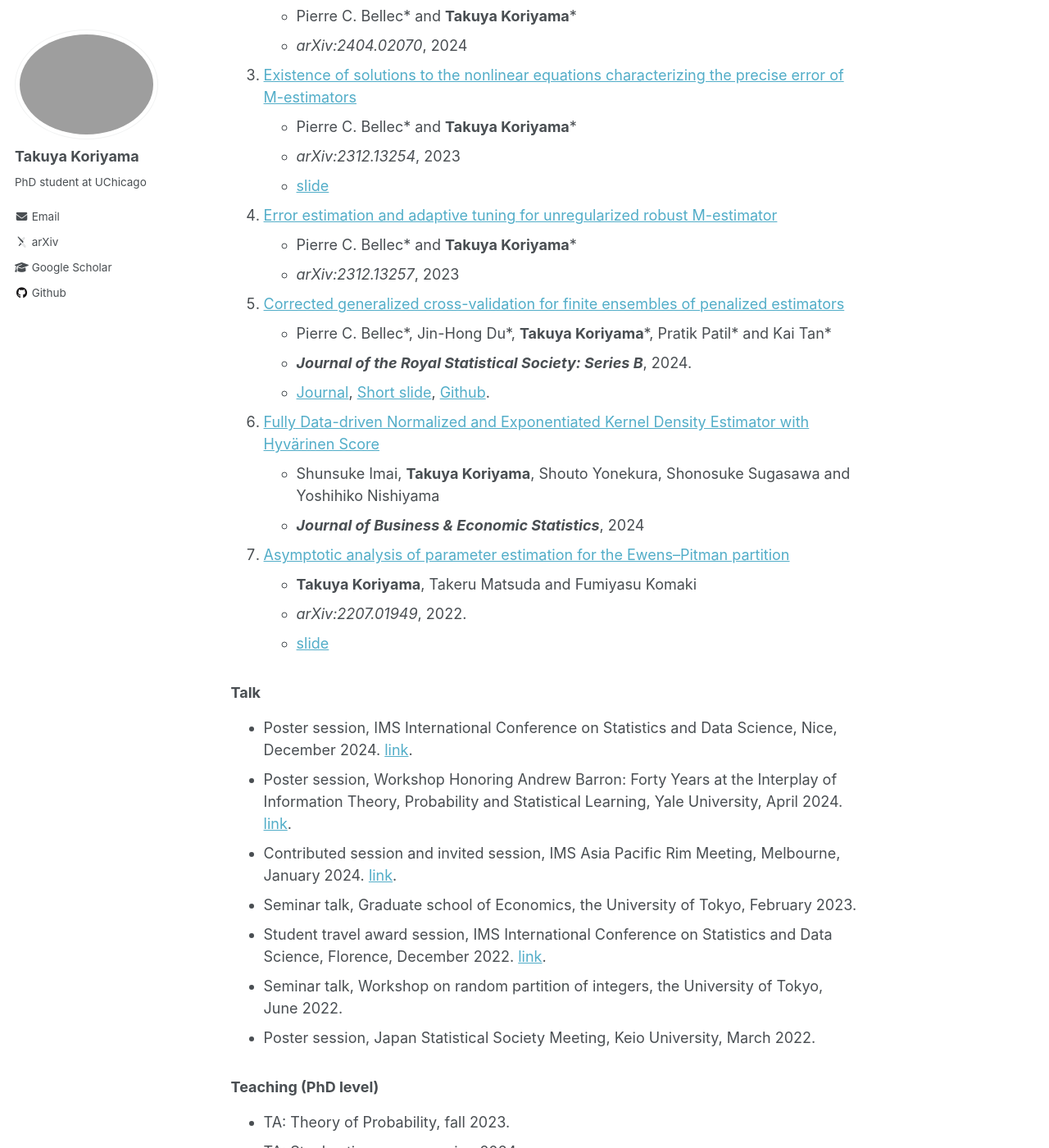
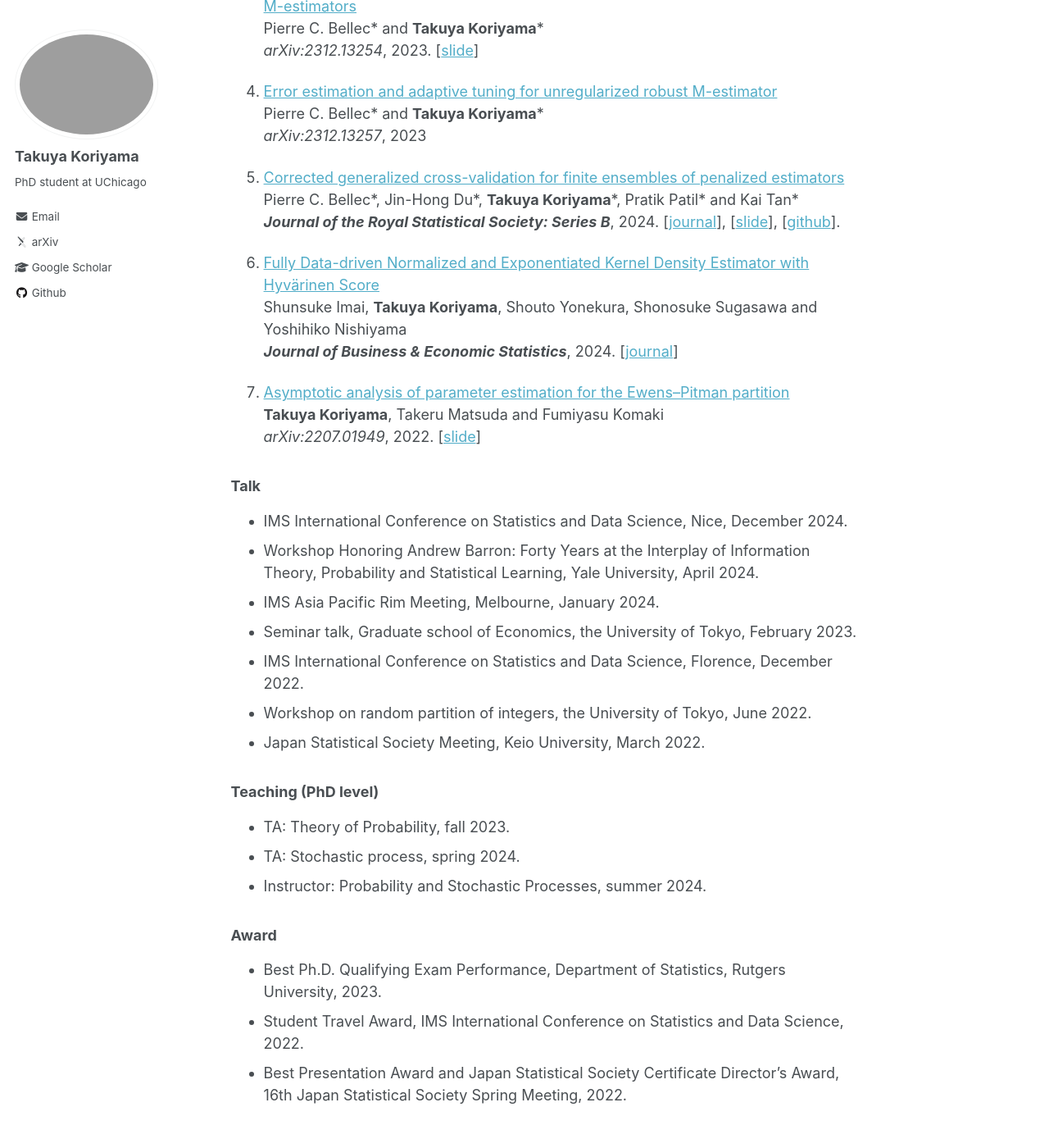
Before and after one commit to TakuyaKoriyama/takuyakoriyama.github.io, a Jekyll site: the page built from _pages/about.md, in a window 1280 px wide and 1400 px high, scrolled down 908 px. Shown: the whole window at 82% size. Built offline with Jekyll 4.4.1, drawn with Linux system fonts in a browser that asks for light colours; some web fonts are replaced; some of the changed text lies outside the part shown.

Commit message:
Update about.md

```diff
--- a/_pages/about.md
+++ b/_pages/about.md
@@ -8,54 +8,53 @@ redirect_from:
 ---
 
 ### About me
-I am a first-year Ph.D. student in Statistics at The University of Chicago, Booth School of Business. I'm broadly interested in statistics, optimization, and probability.
-My recent research interests include:
-* High dimensional statistics in the proportional regime (p/n -> constant)
-* High dimensional probability and Convex geometry
-* Statistical Optimal transport
+I am a first-year Ph.D. student in Statistics at The University of Chicago, Booth School of Business. I'm broadly interested in statistics, optimization, and probability. My recent research interests include high dimensional statistics in the proportional regime (p/n -> constant), high dimensional probability, and optimal transport.
 
 ### Education
 * 2024-present. PhD student in Econometrics and Statistics at The University of Chicago, Booth School of Business. Advisor: [Tengyuan Liang](https://tyliang.github.io/Tengyuan.Liang/).
-* 2022-2024. PhD student in Statistics at Rutgers University. Advisor: [Pierre C. Bellec](https://statweb.rutgers.edu/PCB71/).
-* 2018-2022. Bachelor degree in Applied Mathematics, The University of Tokyo. Advisors: [Takeru Matsuda](http://www.stat.t.u-tokyo.ac.jp/~t-matsuda/) and [Fumiyasu Komaki](http://www.stat.t.u-tokyo.ac.jp/~komaki/index-e.html).
+* 2022-2024. PhD student in Statistics at Rutgers University.
+Advisors: [Pierre C. Bellec](https://statweb.rutgers.edu/PCB71/) and [Qiyang Han](https://statweb.rutgers.edu/qh85/).
+* 2018-2022. Bachelor degree in Applied Mathematics, The University of Tokyo.
+Advisors: [Takeru Matsuda](http://www.stat.t.u-tokyo.ac.jp/~t-matsuda/) and [Fumiyasu Komaki](http://www.stat.t.u-tokyo.ac.jp/~komaki/index-e.html).
 
 
 ### Publication (multiple \* means alphabetical order)
-1. [Precise Asymptotics of Bagging Regularized M-estimators](https://arxiv.org/abs/2409.15252)
-- __Takuya Koriyama__, Pratik Patil, Jin-Hong Du, Kai Tan, and Pierre C. Bellec
-- *arXiv:2409.15252*, 2024
-- [Github](https://github.com/jaydu1/subagging-asymptotics)
+1. [Precise Asymptotics of Bagging Regularized M-estimators](https://arxiv.org/abs/2409.15252)\\
+__Takuya Koriyama__, Pratik Patil, Jin-Hong Du, Kai Tan, and Pierre C. Bellec \\
+*arXiv:2409.15252*, 2024. [[github](https://github.com/jaydu1/subagging-asymptotics)]
 
-1. [Asymptotics of resampling without replacement in robust and logistic regression](https://arxiv.org/abs/2404.02070)
-- Pierre C. Bellec\* and __Takuya Koriyama__\*
-- *arXiv:2404.02070*, 2024
-1. [Existence of solutions to the nonlinear equations characterizing the precise error of M-estimators](https://arxiv.org/abs/2312.13254)
-- Pierre C. Bellec\* and __Takuya Koriyama__\*
-- *arXiv:2312.13254*, 2023
-- [slide](../files/nonlinear_system_slide.pdf)
-1. [Error estimation and adaptive tuning for unregularized robust M-estimator](https://arxiv.org/abs/2312.13257)
-- Pierre C. Bellec\* and __Takuya Koriyama__\*
-- *arXiv:2312.13257*, 2023
-1. [Corrected generalized cross-validation for finite ensembles of penalized estimators](https://arxiv.org/abs/2310.01374)
-- Pierre C. Bellec\*, Jin-Hong Du\*, __Takuya Koriyama__\*, Pratik Patil\* and Kai Tan\*
-- __*Journal of the Royal Statistical Society: Series B*__, 2024.
-- [Journal](https://doi.org/10.1093/jrsssb/qkae092), [Short slide](../files/slide_cgcv.pdf), [Github](https://github.com/kaitan365/CorrectedGCV).
-1. [Fully Data-driven Normalized and Exponentiated Kernel Density Estimator with Hyvärinen Score](https://www.tandfonline.com/doi/full/10.1080/07350015.2024.2326149?casa_token=_YOXJFqGXa0AAAAA%3AZCueJ9QbEp0N1Yvh8Bm0ieEefDcQECfZyzYWfPd2KTI_yxy9l7rt0cja6c5I4cyVJuAT7q2sfTzo)
-- Shunsuke Imai, __Takuya Koriyama__, Shouto Yonekura, Shonosuke Sugasawa and Yoshihiko Nishiyama
-- __*Journal of Business & Economic Statistics*__, 2024
-1. [Asymptotic analysis of parameter estimation for the Ewens--Pitman partition](https://arxiv.org/abs/2207.01949)
-   - __Takuya Koriyama__, Takeru Matsuda and Fumiyasu Komaki
-   - *arXiv:2207.01949*, 2022.
-   - [slide](../files/slide_ep.pdf)
+1. [Asymptotics of resampling without replacement in robust and logistic regression](https://arxiv.org/abs/2404.02070)\\
+Pierre C. Bellec\* and __Takuya Koriyama__\* \\
+*arXiv:2404.02070*, 2024
+
+1. [Existence of solutions to the nonlinear equations characterizing the precise error of M-estimators](https://arxiv.org/abs/2312.13254)\\
+Pierre C. Bellec\* and __Takuya Koriyama__\*\\
+*arXiv:2312.13254*, 2023. [[slide](../files/nonlinear_system_slide.pdf)]
+
+1. [Error estimation and adaptive tuning for unregularized robust M-estimator](https://arxiv.org/abs/2312.13257)\\
+Pierre C. Bellec\* and __Takuya Koriyama__\*\\
+*arXiv:2312.13257*, 2023
+
+1. [Corrected generalized cross-validation for finite ensembles of penalized estimators](https://arxiv.org/abs/2310.01374)\\
+Pierre C. Bellec\*, Jin-Hong Du\*, __Takuya Koriyama__\*, Pratik Patil\* and Kai Tan\* \\
+__*Journal of the Royal Statistical Society: Series B*__, 2024. [[journal](https://doi.org/10.1093/jrsssb/qkae092)], [[slide](../files/slide_cgcv.pdf)], [[github](https://github.com/kaitan365/CorrectedGCV)].
+
+1. [Fully Data-driven Normalized and Exponentiated Kernel Density Estimator with Hyvärinen Score](https://arxiv.org/abs/2212.00984)\\
+Shunsuke Imai, __Takuya Koriyama__, Shouto Yonekura, Shonosuke Sugasawa and Yoshihiko Nishiyama\\
+__*Journal of Business & Economic Statistics*__, 2024. [[journal](https://www.tandfonline.com/doi/full/10.1080/07350015.2024.2326149?casa_token=_YOXJFqGXa0AAAAA%3AZCueJ9QbEp0N1Yvh8Bm0ieEefDcQECfZyzYWfPd2KTI_yxy9l7rt0cja6c5I4cyVJuAT7q2sfTzo)]
+
+1. [Asymptotic analysis of parameter estimation for the Ewens--Pitman partition](https://arxiv.org/abs/2207.01949)\\
+__Takuya Koriyama__, Takeru Matsuda and Fumiyasu Komaki\\
+*arXiv:2207.01949*, 2022. [[slide](../files/slide_ep.pdf)]
 
 ### Talk
-* Poster session, IMS International Conference on Statistics and Data Science, Nice, December 2024. [link](https://sites.google.com/view/ims-icsds2024/).
-* Poster session, Workshop Honoring Andrew Barron: Forty Years at the Interplay of Information Theory, Probability and Statistical Learning, Yale University, April 2024. [link](https://yalefds.swoogo.com/infotheory/4823894).
-* Contributed session and invited session, IMS Asia Pacific Rim Meeting, Melbourne, January 2024. [link](https://imstat.org/meetings-calendar/ims-asia-pacific-rim-meeting/).
+* IMS International Conference on Statistics and Data Science, Nice, December 2024.
+* Workshop Honoring Andrew Barron: Forty Years at the Interplay of Information Theory, Probability and Statistical Learning, Yale University, April 2024.
+* IMS Asia Pacific Rim Meeting, Melbourne, January 2024.
 * Seminar talk, Graduate school of Economics, the University of Tokyo, February 2023.
-* Student travel award session, IMS International Conference on Statistics and Data Science, Florence, December 2022. [link](https://sites.google.com/view/icsds2022).
-* Seminar talk, Workshop on random partition of integers, the University of Tokyo, June 2022.
-* Poster session, Japan Statistical Society Meeting, Keio University, March 2022.
+* IMS International Conference on Statistics and Data Science, Florence, December 2022.
+* Workshop on random partition of integers, the University of Tokyo, June 2022.
+* Japan Statistical Society Meeting, Keio University, March 2022.
 
 
 ### Teaching (PhD level)
```
Also changed, not shown: other parts of _pages/about.md (+1 -2 lines).
